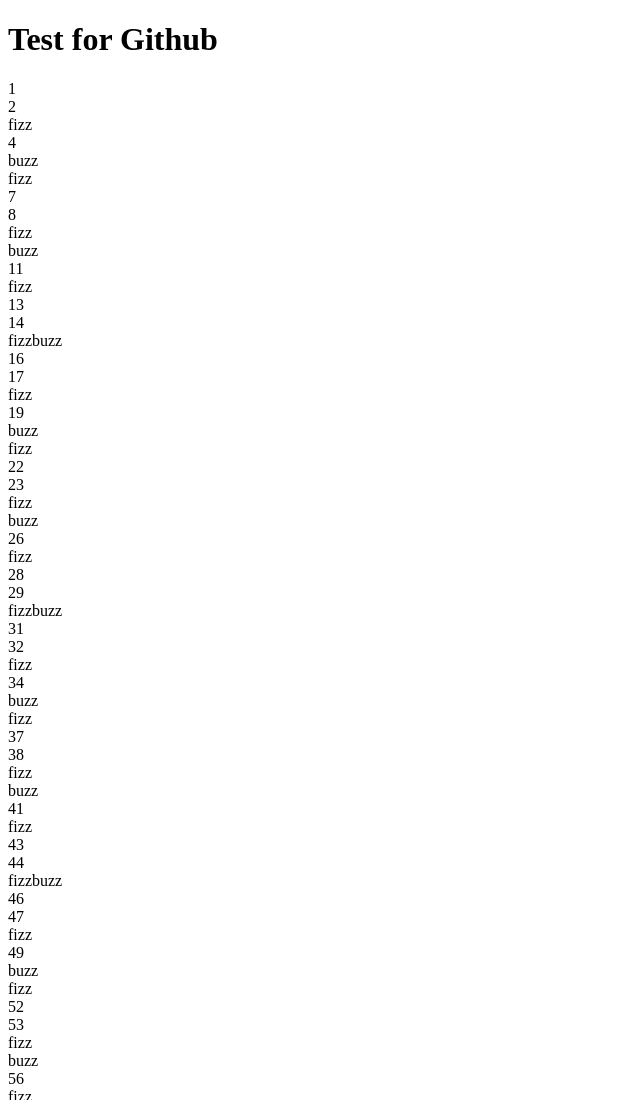
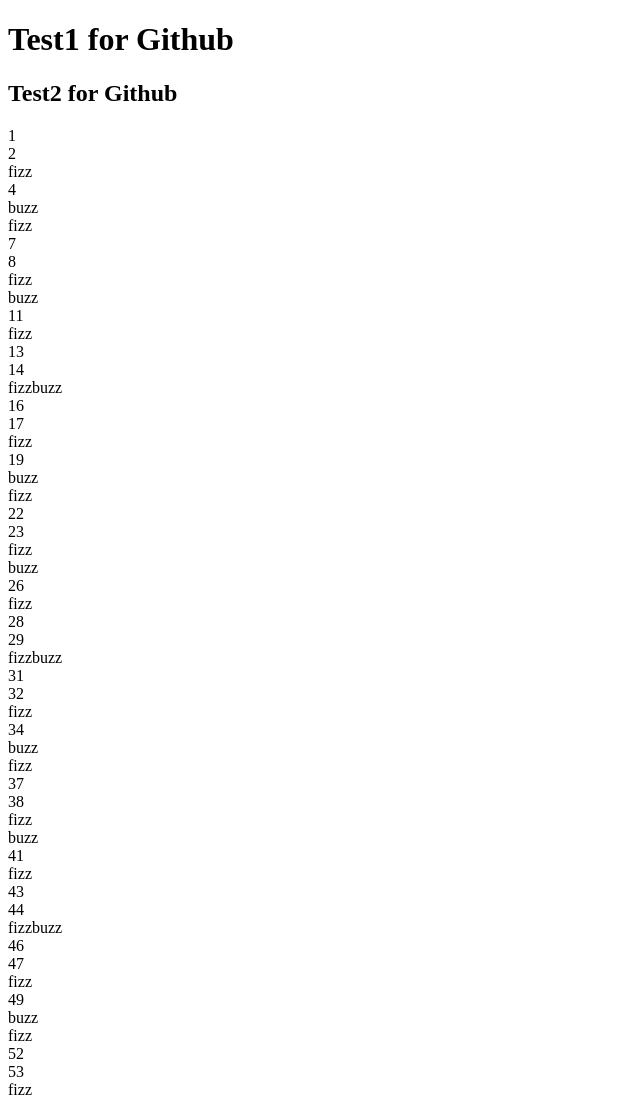
Before and after one commit to rodthung/FizzBuzz, a plain HTML site: page index.html in a window 1280 px wide. Shown: the top 1100 px of the page, without its empty margins (0-640 px from the left). Drawn offline with Linux system fonts and the light colour scheme.

Commit message:
insert h1 second time

```diff
--- a/index.html
+++ b/index.html
@@ -5,7 +5,8 @@
     <title>Document</title>
 </head>
 <body>
-	<h1>Test for Github</h1>
+	<h1>Test1 for Github</h1>
+	<h2>Test2 for Github</h1>
     <p class="number"></p>
     <script src="js/jquery-1.12.0.min.js"></script>
     <script src="js/script.js"></script>
```
